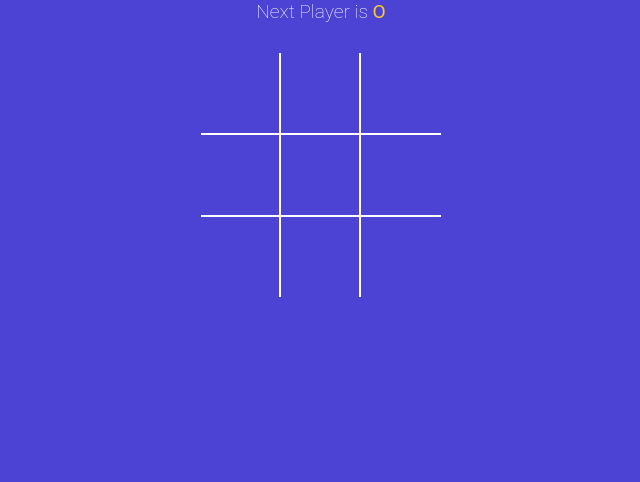
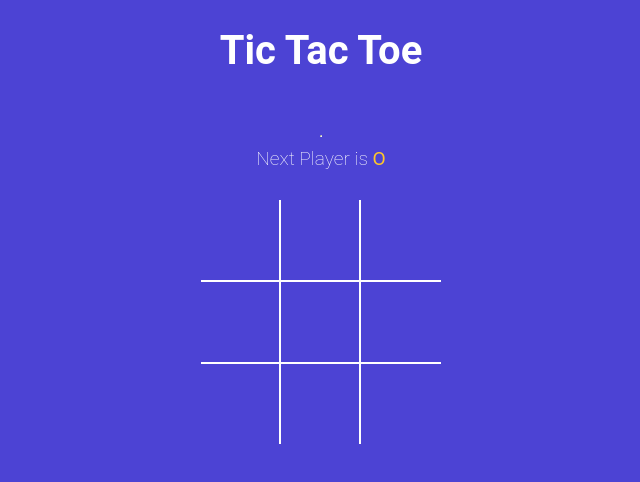
Before and after one commit to kashyapTanvay/tictactoe-game, a React (Vite) app: page / in a window 1280 px wide. Shown: the top 482 px of the page, without its empty margins (319-959 px from the left). Built offline with nearby package versions, Linux system fonts and the light colour scheme.

Commit message:
minor display changes

```diff
--- a/src/App.jsx
+++ b/src/App.jsx
@@ -27,6 +27,9 @@ function App() {
   return (
     <>
       <div className="app">
+        <h1>Tic Tac Toe</h1>
+        <br />
+        <hr />
         <StatusMessage square={square} winner={winner} isXNext={isXNext} />
         <Board square={square} handleClickedSquare={handleClickedSquare} />
       </div>
```
